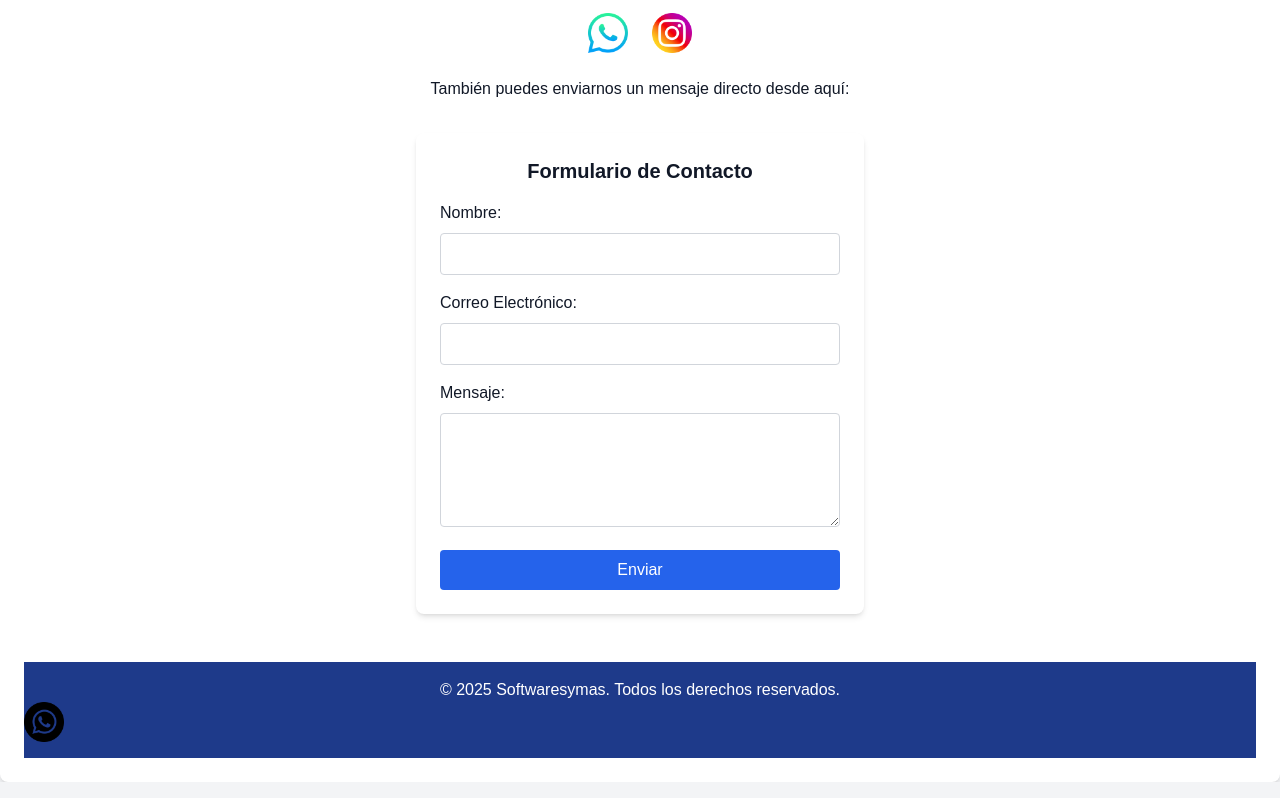
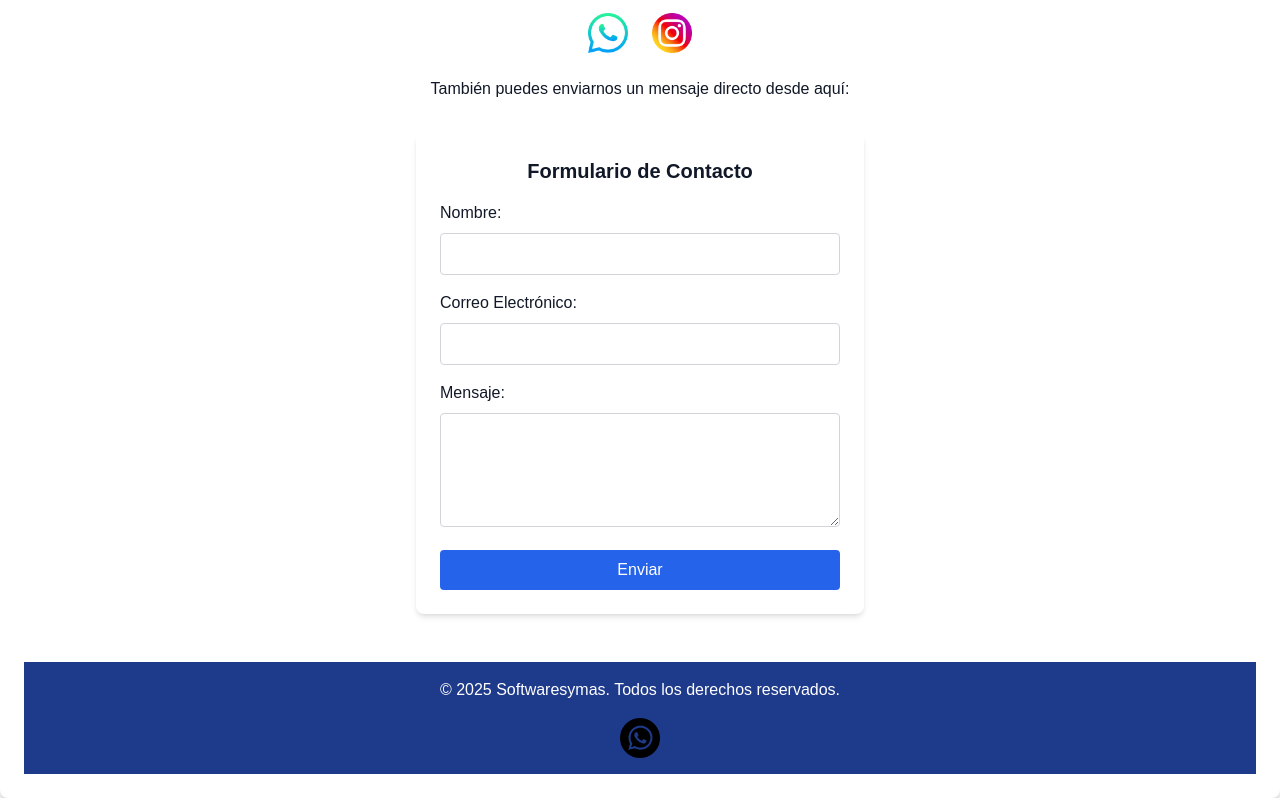
Before and after one commit to Ozcode25/Softwaresymas-2.0, a plain HTML site: page index.html in a window 1280 px wide. Shown: the part 1071-1869 px from the top of the page. Drawn offline with nearby package versions, Linux system fonts and the light colour scheme; files whose address does not match are found by name.

Commit message:
Update index.html

```diff
--- a/index.html
+++ b/index.html
@@ -128,6 +128,8 @@
     <!-- Footer -->
     <footer class="bg-blue-900 text-white text-center py-4">
         <p>&copy; 2025 Softwaresymas. Todos los derechos reservados.</p>
+        <div class="flex justify-center mt-4 space-x-6">
+        <a href="https://api.whatsapp.com/send/?phone=50760690148&text&type=phone_number&app_absent=0" target="_blank">
         <img src="whatsapp.png" alt="WhatsApp" class="h-10">
     </footer>
 
```
